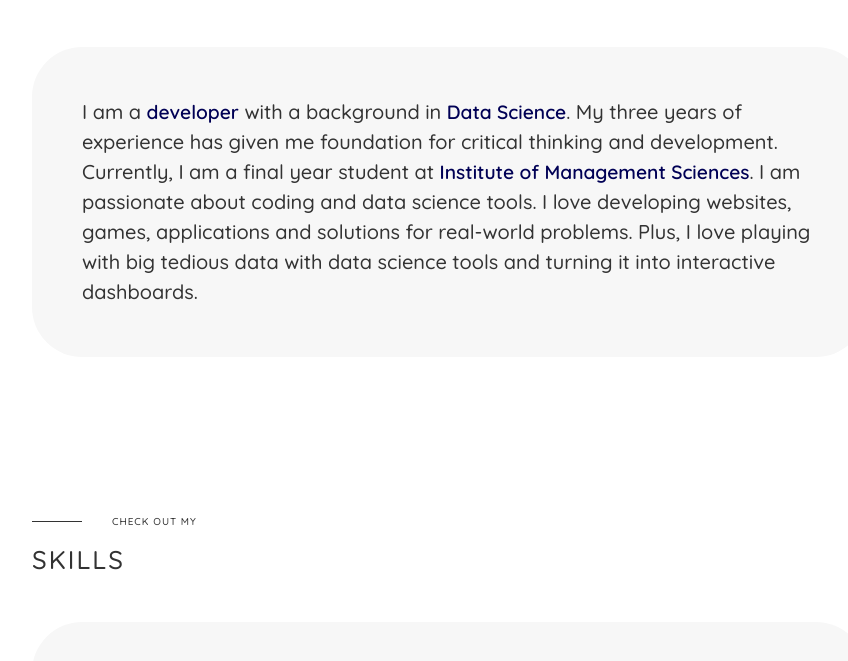
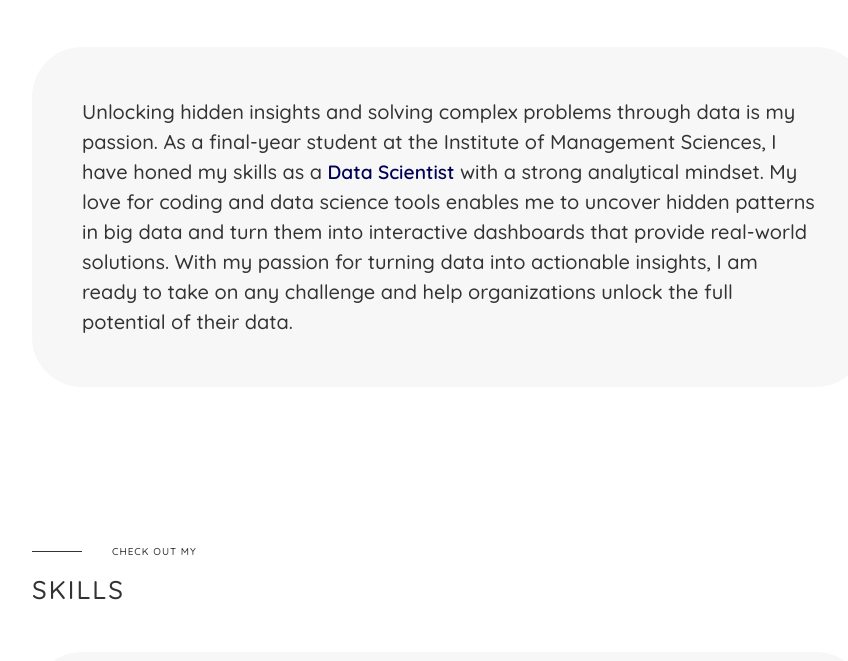
Before and after one commit to MaimoonaKhilji/Portfolio.github.io, a plain HTML site: page index.html in a window 1280 px wide. Shown: the part 939-1600 px from the top of the page, without its empty margins (236-1084 px from the left). Drawn offline with nearby package versions, Linux system fonts and the light colour scheme; a script that the page names is missing.

Commit message:
Update index.html

```diff
--- a/index.html
+++ b/index.html
@@ -132,8 +132,13 @@
             <article class="aboutContainer sectionContainer">
 
             <p>
-              I am a <span>developer</span> with a background in <span>Data Science</span>. My three years of experience has given me foundation for critical thinking and development. Currently, I am a final year student at <span>Institute of Management Sciences</span>. I am passionate about coding and data science tools. I love developing websites, games, applications and solutions for real-world problems. Plus, I love playing with big tedious data with data science tools and turning it into interactive dashboards.
-            </p>
+              Unlocking hidden insights and solving complex problems through data is my passion.
+               As a final-year student at the Institute of Management Sciences, I have honed my skills as a <span>Data Scientist</span> with a strong analytical mindset.
+               My love for coding and data science tools enables me to uncover hidden patterns in big data and turn them into interactive dashboards that
+               provide real-world solutions. With my passion for turning data into actionable insights, I am ready to take on any challenge and help organizations
+               unlock the full potential of their data.
+               </p>
+
             </article>
           </section>
 
```
